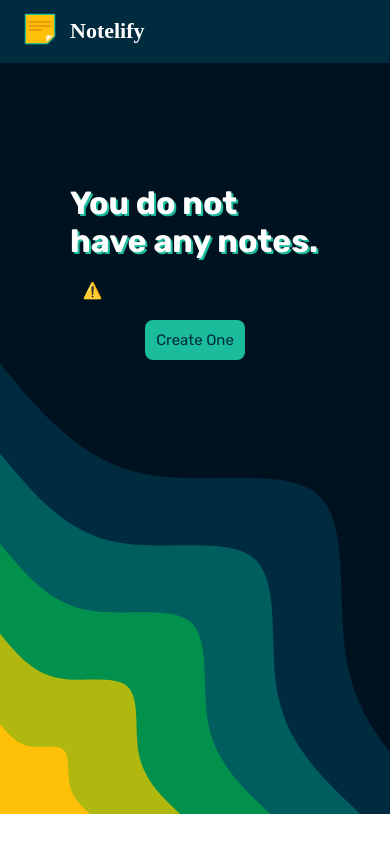
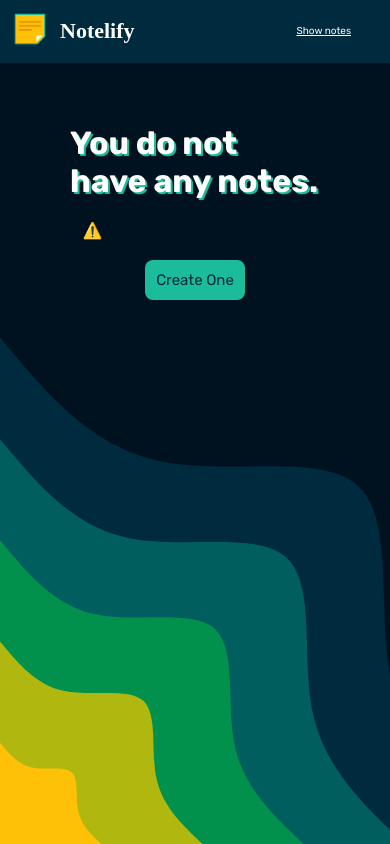
Before and after one commit to chubi-x/markdown-notes-app, a React (Vite) app: page / in a window 390 px wide. Built offline with nearby package versions, Linux system fonts and the light colour scheme; no server answers; a web font is replaced by a local one.

Commit message:
feat: mobile view feature

```diff
--- a/src/App.css
+++ b/src/App.css
@@ -12,6 +12,11 @@ body {
 
 div.app {
   font-family: 'Rubik';
+  height: 100%;
+  background-image: url('./assets/bg-blob.svg');
+  background-repeat: no-repeat;
+  background-size: cover;
+
 }
 
 /* div.app div.background-animation {
@@ -27,10 +32,25 @@ nav {
   background-color: var(--dark-teal);
 }
 
+div.nav-container {
+  display: flex;
+  align-items: center;
+  justify-content: space-between;
+  padding-right: 10%;
+}
+
 div.logo-container {
   display: flex;
   align-items: center;
   padding-left: 50px;
+}
+
+div.show-notes-button {
+  color: white;
+  font-size: 10px;
+  text-decoration: underline;
+  cursor: pointer;
+  /* margin-right: 40px; */
 }
 
 div.logo-image-container {
@@ -48,23 +68,15 @@ div.logo-header h1 {
 }
 
 /* WELCOME SCREEN STYLES */
-.welcome-screen-container {
-  background-image: url('./assets/bg-blob.svg');
-  background-repeat: no-repeat;
-  background-size: cover;
-  height: 89vh;
-
-}
 
 div.welcome-screen {
   width: 450px;
+  height: auto;
   display: flex;
   flex-direction: column;
   align-items: center;
   margin: 0 auto;
   /* background-image: url('./assets/bg-blob-1.svg'); */
-  /* padding: 50px; */
-  /* padding-top: 2%; */
 }
 
 div.welcome-screen h1 {
@@ -75,6 +87,7 @@ div.welcome-screen h1 {
 
 div.welcome-screen-animation {
   width: 90%;
+  /* height: 50px; */
 }
 
 div.welcome-screen button.new-note-button {
@@ -99,13 +112,14 @@ div.welcome-screen button.new-note-button:hover {
 /* SPLIT STYLES */
 div.split {
   display: flex;
+  height: auto;
 }
 
 .gutter {
   background-color: rgb(184, 184, 184);
   background-repeat: no-repeat;
   background-position: center;
-  height: 89vh;
+  height: auto;
 }
 
 .gutter.gutter-horizontal {
@@ -118,11 +132,10 @@ div.split {
 
 /* SIDEBAR STYLES */
 div.sidebar {
-  height: 89vh;
+  /* height: 89vh; */
   overflow-y: auto;
+  background-color: white;
   /* background-image: url('./assets/sun-tornado.svg'); */
-  background-repeat: no-repeat;
-  background-size: cover;
 
 }
 
@@ -179,8 +192,8 @@ div.sidebar div.note p.note-title {
 }
 
 div.sidebar div.trash-icon {
-  width: 20px;
-  height: 20px;
+  width: 23px;
+  height: 23px;
   display: none;
   background-color: white;
   border-radius: 40%;
@@ -218,16 +231,17 @@ section.editor div.mde-header div.mde-tabs button.selected {
   color: white;
 }
 
+
 @media only screen and (max-width: 700px) {
   div.welcome-screen {
-    padding-top: 100px;
+    padding-top: 40px;
     width: 350px;
   }
 }
 
-@media only screen and (max-width: 400px) {
+@media only screen and (max-width: 500px) {
   div.logo-container {
-    padding-left: 20px;
+    padding-left: 10px;
   }
 
   div.welcome-screen {
@@ -252,3 +266,36 @@ section.editor div.mde-header div.mde-tabs button.selected {
   }
 
 }
+
+@media only screen and (max-height: 500px) {
+  div.logo-image-container img {
+    width: 30px;
+  }
+
+  div.logo-header h1 {
+    font-size: 15px;
+  }
+
+  div.welcome-screen-container {
+    height: 90vh;
+  }
+
+  div.welcome-screen {
+    justify-content: space-evenly;
+    height: 100%;
+    padding-top: 0px;
+  }
+
+  div.welcome-screen h1 {
+    /* font-size: 22px; */
+  }
+
+  div.welcome-screen-animation {
+    width: 150px;
+  }
+
+  div.welcome-screen button.new-note-button {
+    margin: 0px;
+    font-size: 12px;
+  }
+}
--- a/src/App.jsx
+++ b/src/App.jsx
@@ -6,19 +6,42 @@ import Editor from "./Components/Editor";
 import Sidebar from "./Components/Sidebar";
 import { nanoid } from "nanoid";
 function App() {
+  // ######################################################
   // STATE
+  // ######################################################
+
   const [notes, setNotes] = useState(
     JSON.parse(localStorage.getItem("notes")) || []
   );
   const [currentNoteId, setCurrentNoteId] = useState(
     (notes[0] && notes[0].id) || ""
   );
+  const [windowWidth, setWindowWidth] = useState(window.innerWidth);
+  const [showSidebar, setShowSidebar] = useState(false);
+  // ######################################################
+  /* EFFECTS */
+  // ######################################################
 
-  // EFFECTS
   useEffect(() => {
     localStorage.setItem("notes", JSON.stringify(notes));
   }, [notes]);
 
+  useEffect(() => {
+    const changeWidth = () => {
+      setWindowWidth(window.innerWidth);
+    };
+    window.addEventListener("resize", changeWidth);
+    return () => {
+      window.removeEventListener("resize", changeWidth);
+    };
+  }, [windowWidth]);
+
+  // ########################
+  // FUNCTIONS
+  // ########################
+  function toggleSidebar() {
+    setShowSidebar(!showSidebar);
+  }
   // create new note function
   function createNote() {
     const newNote = {
@@ -60,10 +83,24 @@ function App() {
     }
     setNotes((oldNotes) => oldNotes.filter((note) => note.id != noteId));
   }
-  return (
-    <div className="app">
-      <Navbar />
-      {notes.length > 0 ? (
+  // ######################################################
+  // JSX ELEMENTS
+  // ######################################################
+
+  const sidebarTab = (
+    <Sidebar
+      createNote={createNote}
+      notes={notes}
+      currentNote={currentNoteId}
+      setCurrrentNote={setCurrentNoteId}
+      deleteNote={deleteNote}
+      toggleSidebar={toggleSidebar}
+    />
+  );
+  const editorTab = (
+    <Editor updateNote={updateNote} currentNote={findCurrentNote()} />
+  );
+  const splitView = (
     <Split
       sizes={[30, 70]}
       direction="horizontal"
@@ -72,31 +109,15 @@ function App() {
       cursor="ew-resize"
       dragInterval={1}
     >
-          <Sidebar
-            createNote={createNote}
-            notes={notes}
-            currentNote={currentNoteId}
-            setCurrrentNote={setCurrentNoteId}
-            deleteNote={deleteNote}
-          />
-          {currentNoteId && notes.length > 0 && (
-            <Editor updateNote={updateNote} currentNote={findCurrentNote()} />
-          )}
+      {sidebarTab}
+      {currentNoteId && notes.length > 0 && editorTab}
     </Split>
-      ) : (
+  );
+  const editorView = currentNoteId && notes.length > 0 && editorTab;
+  const sidebarView = sidebarTab;
+  const welcomeScreen = (
     <div className="welcome-screen-container">
       <div className="welcome-screen">
-            {/* <div className="background-animation">
-            <lottie-player
-              src="https://assets8.lottiefiles.com/packages/lf20_1knc10jz.json"
-              mode="bounce"
-              background="transparent"
-              speed="1"
-              style={{ width: "100%" }}
-              loop
-              autoplay
-            ></lottie-player>
-          </div> */}
         <h1>You do not have any notes.</h1>
         <div className="welcome-screen-animation">
           <lottie-player
@@ -104,6 +125,7 @@ function App() {
             background="transparent"
             speed="1"
             loop
+            style={{ height: "100%", width: "100%" }}
             autoplay
           ></lottie-player>
         </div>
@@ -112,7 +134,24 @@ function App() {
         </button>
       </div>
     </div>
-      )}
+  );
+  // #####################
+  // RENDER
+  // #####################
+  return (
+    <div className="app">
+      <Navbar
+        windowWidth={windowWidth}
+        sidebar={showSidebar}
+        toggleSidebar={toggleSidebar}
+      />
+      {notes.length <= 0
+        ? welcomeScreen
+        : notes.length > 0 && windowWidth > 600
+        ? splitView
+        : showSidebar
+        ? sidebarView
+        : editorView}
     </div>
   );
 }
--- a/src/Components/Navbar.jsx
+++ b/src/Components/Navbar.jsx
@@ -1,8 +1,9 @@
 import React from "react";
 import logo from "../assets/logo.png";
-export default function Navbar() {
+export default function Navbar({ windowWidth, sidebar, toggleSidebar }) {
   return (
     <nav>
+      <div className="nav-container">
         <div className="logo-container">
           <div className="logo-image-container">
             <img src={logo} alt="logo" />
@@ -11,6 +12,12 @@ export default function Navbar() {
             <h1>Notelify</h1>
           </div>
         </div>
+        {windowWidth < 600 && (
+          <div className="show-notes-button" onClick={toggleSidebar}>
+            Show {`${sidebar ? "editor" : "notes"}`}
+          </div>
+        )}
+      </div>
     </nav>
   );
 }
--- a/src/Components/Sidebar.jsx
+++ b/src/Components/Sidebar.jsx
@@ -1,18 +1,22 @@
-import React from "react";
+import React, { useEffect, useState } from "react";
 export default function Sidebar({
   createNote,
   notes,
   currentNote,
   setCurrrentNote,
   deleteNote,
+  toggleSidebar,
 }) {
   const noteElements = notes.map((note) => (
     <div
       className={`${currentNote === note.id ? "selected" : ""} note`}
       key={note.id}
-      onClick={() => setCurrrentNote(note.id)}
+      onClick={() => {
+        setCurrrentNote(note.id);
+        toggleSidebar();
+      }}
     >
-      <p className="note-title"> {note.body}</p>
+      <p className="note-title"> {note.body.split("\n")[0]}</p>
       <div
         className="trash-icon"
         onClick={(event) => deleteNote(event, note.id)}
```
Lines whose indentation alone changed are shown as unchanged.
